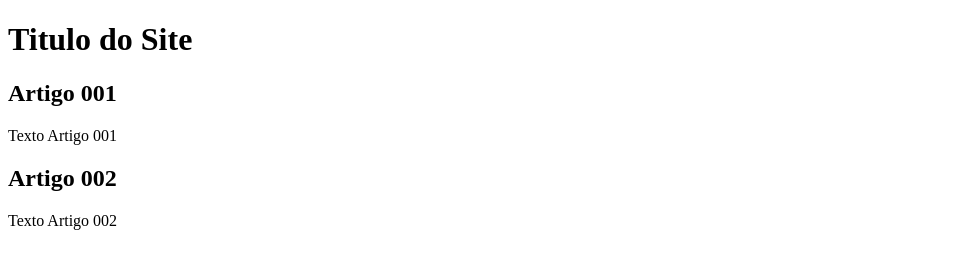
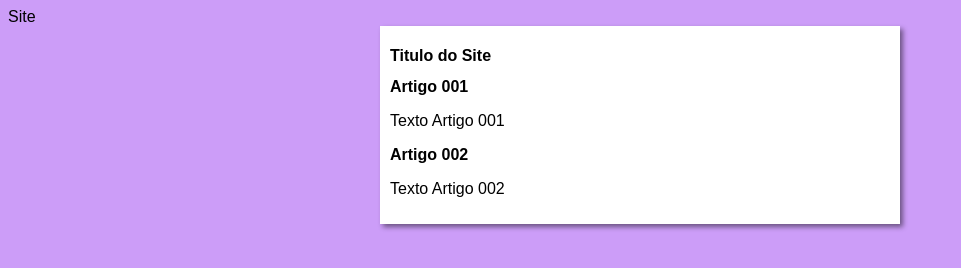
Before and after one commit to AbigailVitoria/projeto-site, a plain HTML site: page index.html in a window 1280 px wide. Shown: the whole page, without its empty margins (0-961 px from the left). Drawn offline with Linux system fonts and the light colour scheme.

Commit message:
iniciei o design

```diff
--- /dev/null
+++ b/estilos/style.css
@@ -0,0 +1,16 @@
+* {
+    font-family: Arial, Helvetica, sans-serif;
+    font-size: 16px;
+}
+
+body {
+    background-color: rgb(204, 157, 248);
+}
+
+main {
+    background-color: white;
+    width: 500px;
+    margin: auto;
+    padding: 10px;
+    box-shadow: 3px 3px 5px rgba(0, 0, 0, 0.473);
+}
--- a/index.html
+++ b/index.html
@@ -4,6 +4,7 @@
     <meta charset="UTF-8">
     <meta http-equiv="X-UA-Compatible" content="IE=edge">
     <meta name="viewport" content="width=device-width, initial-scale=1.0">
+    <link rel="stylesheet" href="estilos/style.css"
     <title>Site</title>
 </head>
 <body>
```
